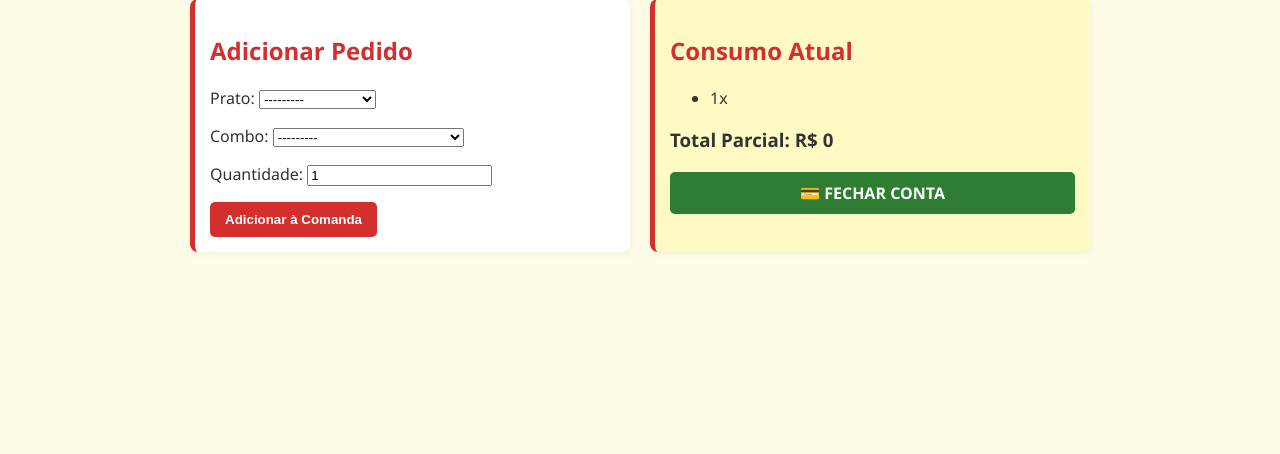
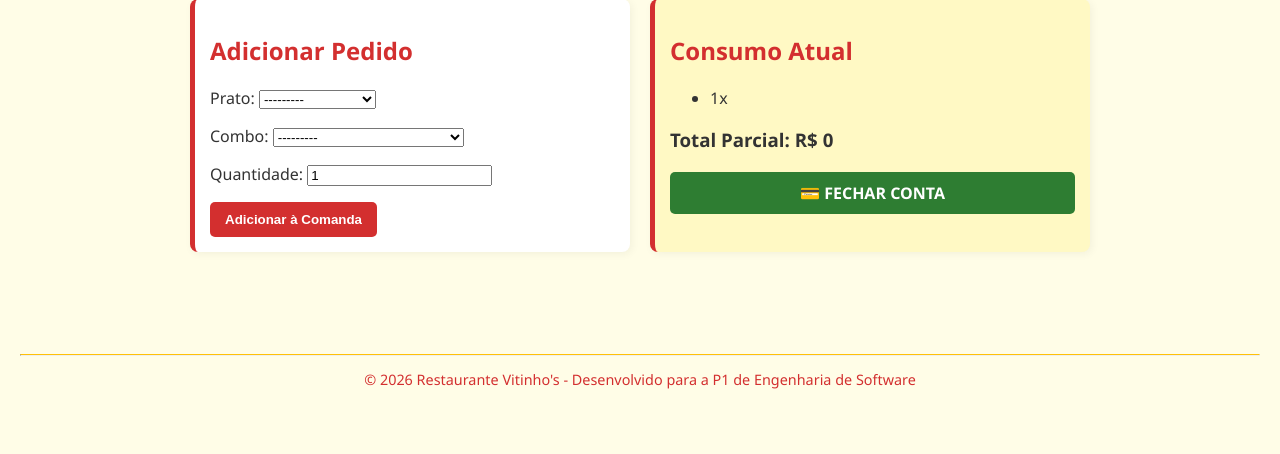
Before and after one commit to VicTML/restaurante-vitinhos-P1-FS, a Django app: page /inicio/comanda/1/ in a window 1280 px wide. Shown: the part 191-645 px from the top of the page. Run offline with Django 5.2, Linux system fonts and the light colour scheme; data comes from the database, SQL or seed files in the repository.

Commit message:
Update base.html

```diff
--- a/pedidos/template/pedidos/base.html
+++ b/pedidos/template/pedidos/base.html
@@ -68,5 +68,9 @@
     <div class="container">
         {% block conteudo %}{% endblock %}
     </div>
+<div style="text-align: center; margin-top: 40px; padding: 20px; color: #D32F2F; font-size: 0.9em;">
+        <hr style="border-top: 1px solid #FFC107;">
+        <p>&copy; 2026 Restaurante Vitinho's - Desenvolvido para a P1 de Engenharia de Software</p>
+    </div>
 </body>
 </html>
```
